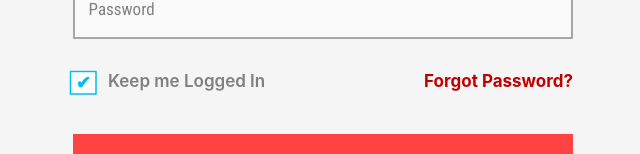
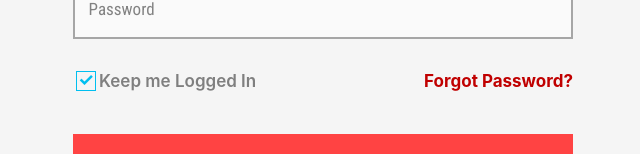
Before and after one commit to Bmirt/HRprogramm, a React (Create React App) app: page /Login in a window 1280 px wide. Shown: the part 430-584 px from the top of the page, without its empty margins (317-957 px from the left). Built offline with nearby package versions, Linux system fonts and the light colour scheme.

Commit message:
checkbox

```diff
--- /dev/null
+++ b/src/components/UI/Checkbox/Checkbox.js
@@ -0,0 +1,19 @@
+import React,{Component} from 'react'
+import styles from "./Checkbox.module.css";
+
+class Checkbox extends Component {
+
+    render(){
+        if(this.props.checked)
+        return (
+            <div className={styles.checkSquare} onClick={this.props.handleClick}>✓</div>
+        )
+        return (
+            <div className={styles.checkSquare} onClick={this.props.handleClick}></div>
+        )
+    }
+  }
+
+
+
+export default Checkbox
--- /dev/null
+++ b/src/components/UI/Checkbox/Checkbox.module.css
@@ -0,0 +1,14 @@
+.checkSquare {
+  position: relative;
+  color: #00bff0;
+  width: 20px;
+  height: 20px;
+  border: 1.5px solid #00bff0;
+  margin: 0 3px;
+  display: inline-block;
+  font-size: 18px;
+  line-height: 16px;
+  cursor: pointer;
+  user-select: none;
+  font-weight: bold;
+}
--- a/src/components/UI/keepMeSignedIn/keepMeSignedIn.js
+++ b/src/components/UI/keepMeSignedIn/keepMeSignedIn.js
@@ -1,18 +1,15 @@
 import React, { Component } from "react";
 import { Link } from "react-router-dom";
+import Checkbox from '../Checkbox/Checkbox'
 import styles from "./keepMeSignedIn.module.css";
 
 class keepMeSignedIn extends Component {
   render() {
+    console.log(this.props.checked)
     return (
       <div className={styles.container}>
         <div className={styles.checkBoxContainer}>
-          <input
-            onChange={this.props.functionCheck()}
-            className={styles.containerInput}
-            type="checkbox"
-            checked={this.props.checked}
-          />
+          <Checkbox checked={this.props.checked} handleClick={this.props.functionCheck()}/>
           <span className={styles.text}>Keep me Logged In</span>
         </div>
         <div>
--- a/src/components/UI/keepMeSignedIn/keepMeSignedIn.module.css
+++ b/src/components/UI/keepMeSignedIn/keepMeSignedIn.module.css
@@ -21,8 +21,6 @@
   -ms-flex-pack: start;
   justify-content: flex-start;
   width: auto;
-  position: relative;
-  padding-left: 35px;
 }
 
 .link {
@@ -31,35 +29,6 @@
   font-size: 1.7rem;
 }
 
-.containerInput[type="checkbox"] {
-  cursor: pointer;
-  font-size: 12px;
-  visibility: hidden;
-  position: absolute;
-  top: 0;
-  left: 0;
-  -webkit-transform: scale(1.5);
-  -ms-transform: scale(1.5);
-  transform: scale(1.5);
-}
-
-.containerInput[type="checkbox"]::after {
-  content: " ";
-  background-color: #fff;
-  display: inline-block;
-  color: #00bff0;
-  width: 10px;
-  height: 14px;
-  visibility: visible;
-  border: 1px solid #00bff0;
-  padding: 0 3px;
-  margin: 2px 0;
-}
-
-.containerInput[type="checkbox"]:checked:after {
-  content: "\2714";
-  font-weight: bold;
-}
 .text {
   color: #7f7f7f;
   font-weight: 600;
```
